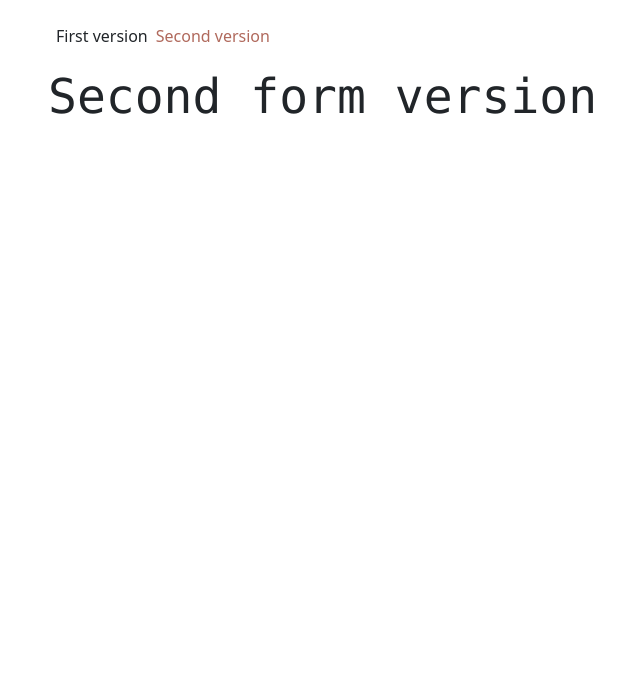
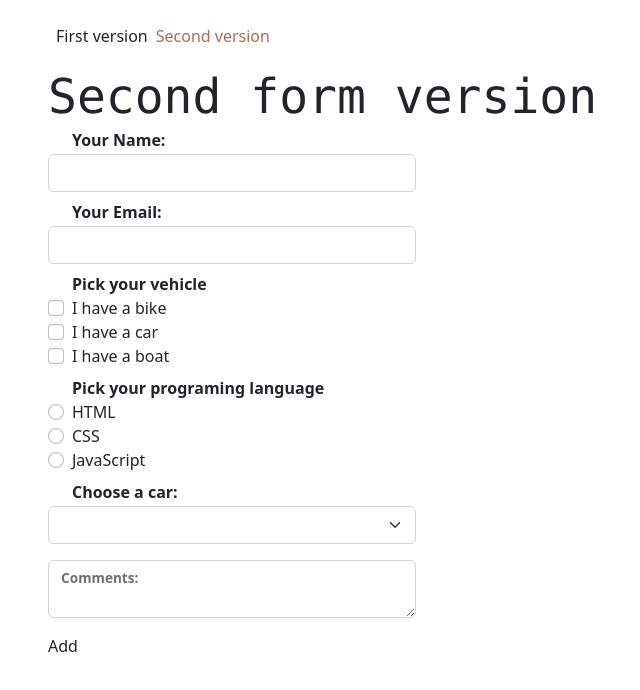
Before and after one commit to MartynasGit/cherry-task-4, a Nuxt app: page /second-version in a window 1280 px wide. Shown: the top 690 px of the page, without its empty margins (40-680 px from the left). Built offline with nearby package versions, Linux system fonts and the light colour scheme.

Commit message:
Created a Form component. Updated style for page

```diff
--- /dev/null
+++ b/components/Form.vue
@@ -0,0 +1,66 @@
+<template>
+    <div>
+        <form>
+            <div class="col-4">
+                <div class="my-2">
+                    <label for="name" class="font-bold form-check">Your Name:</label>
+                    <input type="text" v-model="name" id="name" class="form-control">
+                </div>
+                <div class="my-2">
+                    <label for="email" class="font-bold form-check">Your Email:</label>
+                    <input type="email" v-model="email" id="email" class="form-control">
+                </div>
+                <div class="form-check my-2">
+                    <label class="font-bold">Pick your vehicle</label><br>
+                    <input type="checkbox" id="vehicle1" name="vehicle1" value="Bike" v-model="vehicle"
+                        class="form-check-input">
+                    <label for="vehicle1"> I have a bike</label><br>
+                    <input type="checkbox" id="vehicle2" name="vehicle2" value="Car" v-model="vehicle"
+                        class="form-check-input">
+                    <label for="vehicle2"> I have a car</label><br>
+                    <input type="checkbox" id="vehicle3" name="vehicle3" value="Boat" v-model="vehicle"
+                        class="form-check-input">
+                    <label for="vehicle3"> I have a boat</label><br>
+                </div>
+                <div class="form-check my-2">
+                    <label class="font-bold">Pick your programing language</label><br>
+                    <input type="radio" id="html" name="fav_language" value="HTML" v-model="language"
+                        class="form-check-input">
+                    <label for="html">HTML</label><br>
+                    <input type="radio" id="css" name="fav_language" value="CSS" v-model="language"
+                        class="form-check-input">
+                    <label for="css">CSS</label><br>
+                    <input type="radio" id="javascript" name="fav_language" value="JavaScript" v-model="language"
+                        class="form-check-input">
+                    <label for="javascript">JavaScript</label>
+                </div>
+                <div>
+                    <label for="cars" class="font-bold form-check">Choose a car:</label>
+                    <select name="cars" id="cars" v-model="carModel" class="form-select">
+                        <option disabled value="">Select your prefered car model</option>
+                        <option value="Lambo">Lambo</option>
+                        <option value="Bugatti">Bugatti</option>
+                        <option value="Mercedes">Mercedes</option>
+                        <option value="Audi">Audi</option>
+                    </select>
+                </div>
+                <div class="form-floating my-3">
+                    <textarea id="comment" name="w3review" rows="4" cols="50" v-model="comments" class="form-control">
+
+                                                    </textarea>
+                    <label for="comment" class="form-check font-bold">Comments:</label>
+                </div>
+            </div>
+            <button>Add</button>
+        </form>
+
+    </div>
+</template>
+
+<script setup>
+
+</script>
+
+<style scoped>
+
+</style>
--- a/nuxt.config.ts
+++ b/nuxt.config.ts
@@ -1,6 +1,6 @@
 // https://nuxt.com/docs/api/configuration/nuxt-config
 export default defineNuxtConfig({
-  modules: ["@nuxtjs/tailwindcss"],
+  modules: ["@nuxtjs/tailwindcss", "@pinia/nuxt"],
   app: {
     head: {
       title: "Cherry Task 2",
--- a/package.json
+++ b/package.json
@@ -10,5 +10,8 @@
   "devDependencies": {
     "@nuxtjs/tailwindcss": "^6.1.3",
     "nuxt": "3.0.0"
+  },
+  "dependencies": {
+    "@pinia/nuxt": "^0.4.6"
   }
 }
--- a/pages/index.vue
+++ b/pages/index.vue
@@ -40,8 +40,9 @@
                         <div>
                             <label for="cars" class="font-bold form-check">Choose a car:</label>
                             <select name="cars" id="cars" v-model="carModel" class="form-select">
-                                <option value="Volvo">Volvo</option>
-                                <option value="Saab">Saab</option>
+                                <option disabled value="">Select your prefered car model</option>
+                                <option value="Lambo">Lambo</option>
+                                <option value="Bugatti">Bugatti</option>
                                 <option value="Mercedes">Mercedes</option>
                                 <option value="Audi">Audi</option>
                             </select>
--- a/pages/second-version.vue
+++ b/pages/second-version.vue
@@ -1,6 +1,9 @@
 <template>
     <div>
 <h1 class="text-5xl font-mono">Second form version</h1>
+<div>
+    <Form></Form>
+</div>
     </div>
 </template>
 
```
Also changed, not shown: 1 other file (tests, documents, lock files or other folders).
